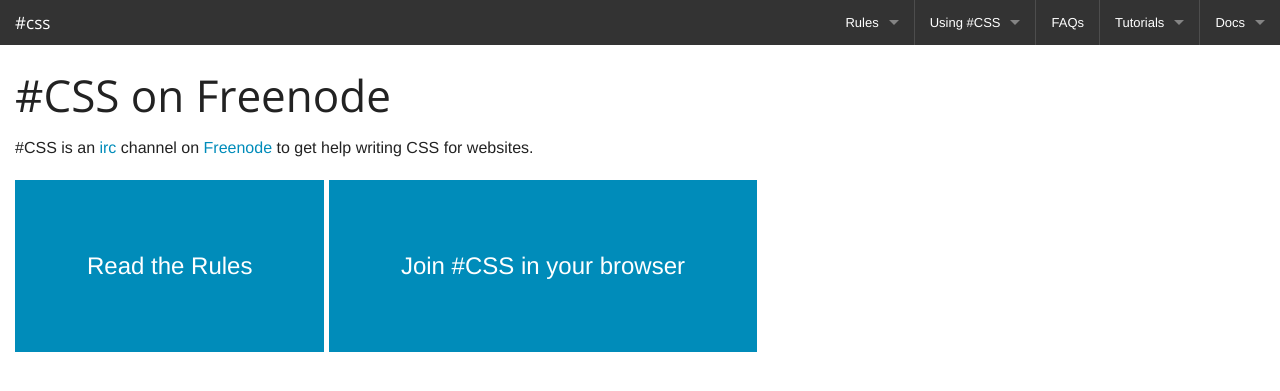
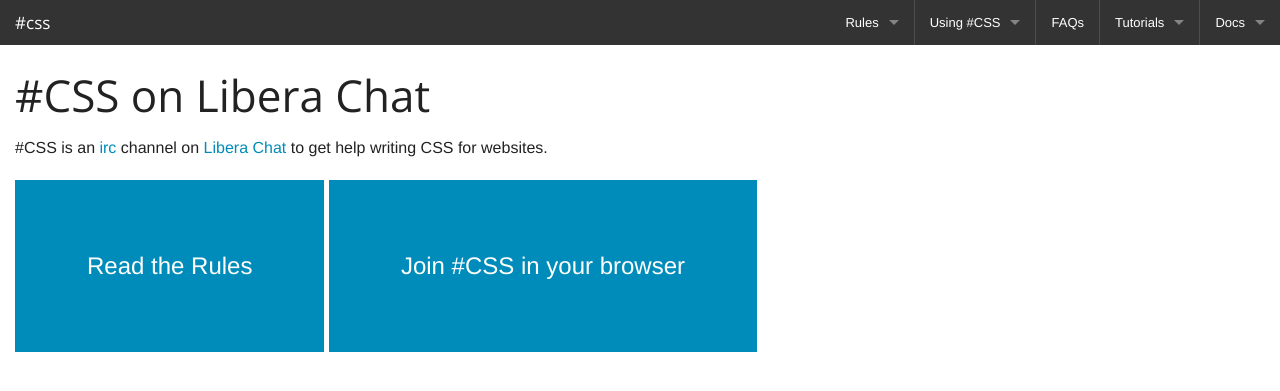
Before and after one commit to hashcss/hashcss.com, a Jekyll site: the page built from src/index.md, in a window 1280 px wide. Shown: the top 391 px of the page. Built offline with Jekyll 4.4.1, drawn with Linux system fonts in a browser that asks for light colours.

Commit message:
Update the front page. Oops.

```diff
--- a/src/index.md
+++ b/src/index.md
@@ -1,16 +1,16 @@
 ---
 layout: plain
-title: '#CSS on Freenode'
+title: '#CSS on Libera Chat'
 ---
 # {{page.title}}
 
 \#CSS is an [irc](https://en.wikipedia.org/wiki/Internet_Relay_Chat)
-channel on [Freenode](http://www.freenode.com) to get help writing CSS
+channel on [Libera Chat](https://libera.chat) to get help writing CSS
 for websites.
 
 <a style="padding: 3em; font-size: 150%" href="/rules" class="button button-lrg">
     Read the Rules
 </a>
-<a style="padding: 3em; font-size: 150%" href="http://webchat.freenode.net/?randomnick=1&channels=%23css" class="button button-lrg">
+<a style="padding: 3em; font-size: 150%" href="https://kiwiirc.com/nextclient/#irc://irc.libera.chat/#css" class="button button-lrg">
     Join #CSS in your browser
 </a>
```
